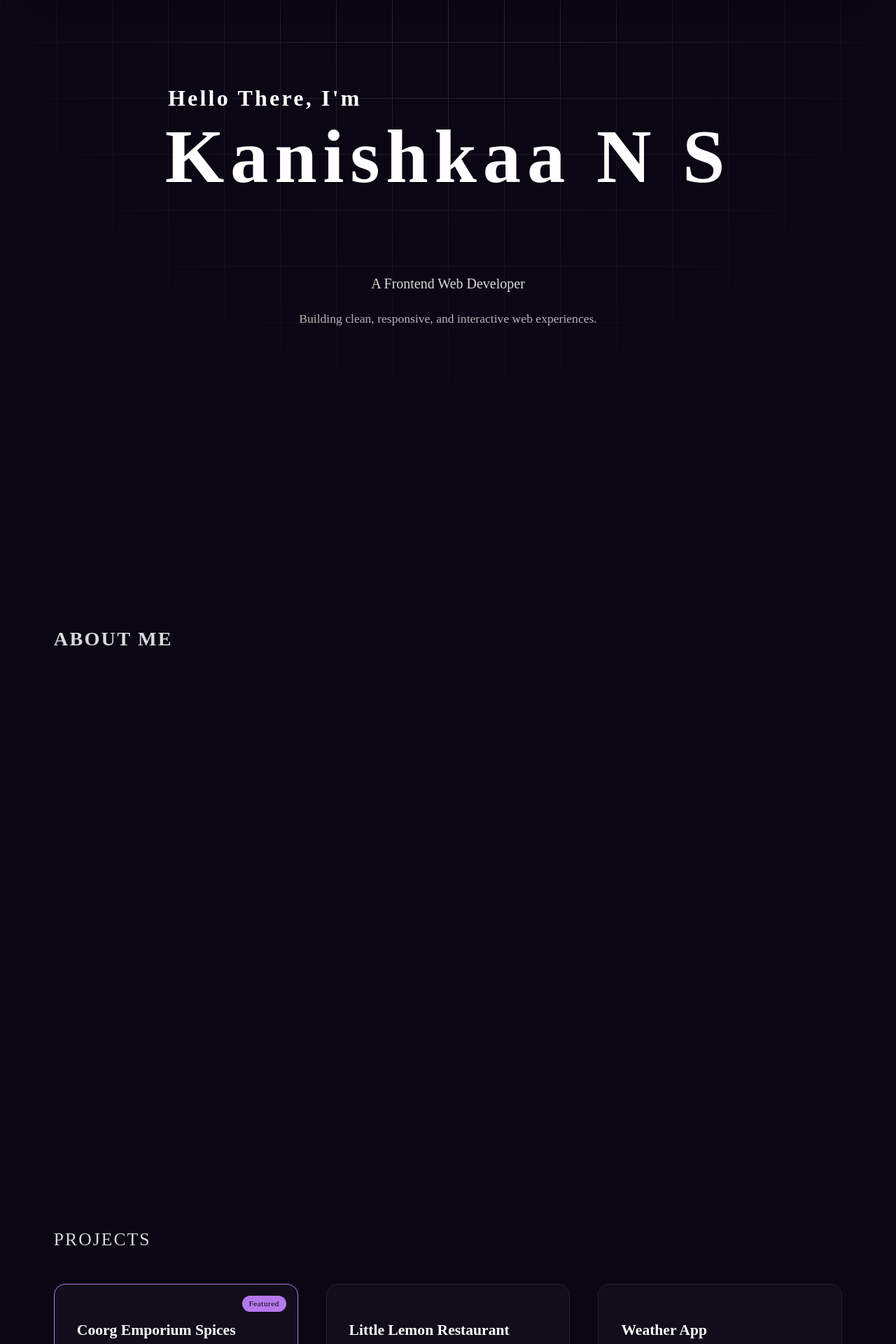
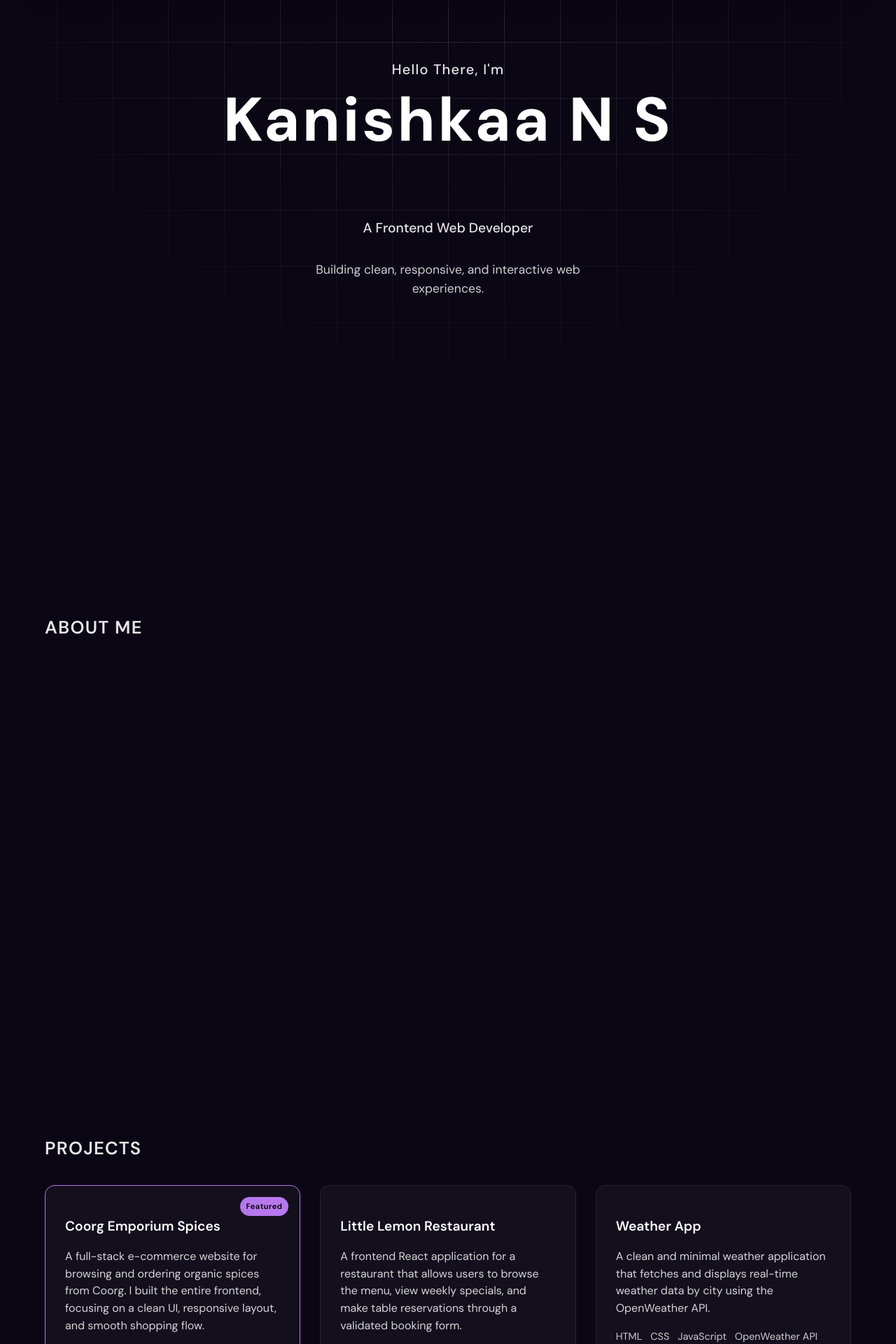
Before and after one commit to kanishkaaNS/Portfolio-website, a React (Vite) app: page / in a window 1280 px wide. Shown: the part 100-2020 px from the top of the page at 70% size. Built offline with nearby package versions, Linux system fonts and the light colour scheme.

Commit message:
Basic structuring of the website successfully completed

```diff
--- a/index.html
+++ b/index.html
@@ -4,6 +4,9 @@
     <meta charset="UTF-8" />
     <link rel="icon" type="image/svg+xml" href="/vite.svg" />
     <meta name="viewport" content="width=device-width, initial-scale=1.0" />
+    <link rel="preconnect" href="https://fonts.googleapis.com" />
+    <link rel="preconnect" href="https://fonts.gstatic.com" crossorigin />
+    <link href="https://fonts.googleapis.com/css2?family=DM+Sans:ital,opsz,wght@0,9..40,400;0,9..40,500;0,9..40,600;0,9..40,700;1,9..40,400&display=swap" rel="stylesheet" />
     <title>my-portfolio-app</title>
   </head>
   <body>
--- a/package.json
+++ b/package.json
@@ -10,6 +10,7 @@
     "preview": "vite preview"
   },
   "dependencies": {
+    "@emailjs/browser": "^4.4.1",
     "@studio-freight/lenis": "^1.0.42",
     "gsap": "^3.14.2",
     "motion": "^12.29.2",
--- a/src/App.jsx
+++ b/src/App.jsx
@@ -7,6 +7,7 @@ import Layout from "./components/Layout.jsx";
 import Hero from "./components/Hero.jsx";
 import About from './components/About.jsx';
 import Projects from './components/Projects.jsx';
+import Contact from './components/Contact.jsx';
 
 function App() {
 
@@ -73,7 +74,8 @@ function App() {
     <Layout>
       <Hero />
       <About />
-      <Projects/>
+      <Projects />
+      <Contact />
 
       {/* Temporary scroll space */}
       <section style={{ height: "100vh" }} />
--- /dev/null
+++ b/src/components/Contact.jsx
@@ -0,0 +1,72 @@
+import emailjs from "@emailjs/browser";
+
+function Contact() {
+    function sendEmail(e) {
+  e.preventDefault();
+
+  emailjs.sendForm(
+    "service_fsxnj4u",      // your Service ID
+    "template_sf6vpkn",     // your Template ID
+    e.target,
+    "svjoPap8Qh3RfOB5Z"         // your Public Key
+  )
+  .then(() => {
+    alert("Message sent successfully ✅");
+    e.target.reset();
+  })
+  .catch(() => {
+    alert("Something went wrong ❌");
+  });
+}
+
+  return (
+    <section id="contact" className="contact">
+      <div className="contact-wrapper">
+        <header className="contact-header">
+          <h2>Let’s talk</h2>
+          <p>
+            Got a project, idea, or just want to say hi?
+            My inbox is always open.
+          </p>
+        </header>
+
+        <form className="contact-form" onSubmit={sendEmail}>
+            <label>
+                Name
+                <input
+                type="text"
+                name="from_name"   // 👈 ADD THIS
+                placeholder="Your name"
+                required
+                />
+            </label>
+
+            <label>
+                Email
+                <input
+                type="email"
+                name="from_email"  // 👈 ADD THIS
+                placeholder="you@example.com"
+                required
+                />
+            </label>
+
+            <label>
+                Message
+                <textarea
+                name="message"     // 👈 ADD THIS
+                placeholder="Tell me about your idea..."
+                rows="5"
+                required
+                />
+            </label>
+
+            <button type="submit">Send message</button>
+            </form>
+
+      </div>
+    </section>
+  );
+}
+
+export default Contact;
--- a/src/index.css
+++ b/src/index.css
@@ -8,14 +8,22 @@
   box-sizing: border-box;
 }
 
-html,
+html {
+  font-size: 16px;
+  -webkit-font-smoothing: antialiased;
+  -moz-osx-font-smoothing: grayscale;
+}
+
 body {
   margin: 0;
   padding: 0;
   width: 100%;
   overflow-x: hidden;
   background-color: #0b0614;
-  color: white;
+  color: rgba(255, 255, 255, 0.92);
+  font-family: "DM Sans", system-ui, -apple-system, sans-serif;
+  font-size: 1rem;
+  line-height: 1.55;
 }
 
 header,
@@ -25,7 +33,7 @@ main {
 }
 
 main {
-  padding-top: 110px;
+  padding-top: 100px;
 }
 
 /* =========================
@@ -55,23 +63,24 @@ main {
   flex-direction: column;
   justify-content: center;
 
-  padding: 4rem clamp(1.25rem, 6vw, 10vw);
+  padding: 3rem clamp(1.25rem, 5vw, 8vw);
   color: white;
 
-  align-items: center;   /* horizontal centering */
-  text-align: center;    /* text alignment */
+  align-items: center;
+  text-align: center;
 }
 
 /* Intro label */
 .hero-intro {
   position: absolute;
-  top: 5rem;
-  left: 50%;                /* anchor point */
-  transform: translateX(-12.5em); /* 👈 CHANGE THIS VALUE */
+  top: 4rem;
+  left: 50%;
+  transform: translateX(-50%);
 
-  font-size: clamp(1rem, 2.5vw, 2rem);
-  letter-spacing: 0.1em;
-  opacity: 1;
+  font-size: clamp(1rem, 2.2vw, 1.25rem);
+  font-weight: 500;
+  letter-spacing: 0.06em;
+  opacity: 0.9;
   color: white;
   cursor: default;
 }
@@ -82,27 +91,29 @@ main {
 
 /* NAME */
 .hero-name {
-  font-size: clamp(3.2rem, 9vw, 6.8rem);
+  font-size: clamp(2.75rem, 8vw, 5.5rem);
   font-weight: 700;
-  letter-spacing: 0.08em;
-  line-height: 1.1;
+  letter-spacing: 0.04em;
+  line-height: 1.15;
   cursor: default;
 }
 
 /* ROLE */
 .hero-role {
-  margin-top: 1.25rem;
-  font-size: clamp(1rem, 2.5vw, 1.25rem);
-  opacity: 0.85;
+  margin-top: 1rem;
+  font-size: clamp(1.05rem, 2.2vw, 1.2rem);
+  font-weight: 500;
+  opacity: 0.9;
   cursor: default;
 }
 
 /* TAGLINE */
 .hero-tagline {
-  margin-top: 0.5rem;
-  max-width: 520px;
-  font-size: clamp(0.95rem, 2.5vw, 1.1rem);
-  opacity: 0.7;
+  margin-top: 0.75rem;
+  max-width: 480px;
+  font-size: clamp(1rem, 2vw, 1.1rem);
+  line-height: 1.5;
+  opacity: 0.8;
   cursor: default;
 }
 
@@ -134,8 +145,8 @@ main {
 
 .nav-item a {
   text-decoration: none;
-  color: rgba(255, 255, 255, 0.9);
-  font-size: 1rem;
+  color: rgba(255, 255, 255, 0.92);
+  font-size: 0.95rem;
   font-weight: 500;
   letter-spacing: 0.02em;
   transition: color 0.2s ease;
@@ -176,7 +187,7 @@ main {
 }
 
 .logo {
-  font-size: 1.1rem;
+  font-size: 1.05rem;
   font-weight: 600;
   text-decoration: none;
   color: white;
@@ -231,27 +242,27 @@ main {
 @media (max-width: 768px) {
   /* layout spacing */
   main {
-    padding-top: 90px;
+    padding-top: 88px;
   }
 
   /* navbar */
   .nav-container {
     width: calc(100% - 1.5rem);
-    height: 56px;
+    height: 52px;
     padding: 0 1.25rem;
-    top: 1rem;
+    top: 0.75rem;
   }
 
   .nav-list {
-    gap: 1.25rem;
+    gap: 1rem;
   }
 
   .nav-item a {
-    font-size: 0.9rem;
+    font-size: 0.875rem;
   }
 
   .logo {
-    font-size: 1rem;
+    font-size: 0.95rem;
   }
 
   /* calm grid on mobile */
@@ -262,89 +273,93 @@ main {
 
 /* About Me */
 .about {
-  padding: 4rem clamp(1.5rem, 6vw, 10vw);
+  padding: 3.5rem clamp(1.5rem, 5vw, 8vw);
   color: white;
 }
 
 /* Section title */
 .about-header h2 {
-  font-size: clamp(1.5rem, 2.2vw, 1.8rem);
+  font-size: clamp(1.35rem, 2vw, 1.6rem);
   font-weight: 600;
-  letter-spacing: 0.08em;
-  opacity: 0.85;
-  margin-bottom: 2.5rem;
+  letter-spacing: 0.05em;
+  opacity: 0.9;
+  margin-bottom: 1.75rem;
   text-transform: uppercase;
   cursor: default;
 }
 
 /* Text block */
 .about-content {
-  max-width: 800px;
+  max-width: 720px;
 }
 
 .about-text {
-  font-size: clamp(1.05rem, 1.4vw, 1.15rem);
+  font-size: clamp(1.05rem, 1.3vw, 1.125rem);
   line-height: 1.65;
-  opacity: 0.75;
-  margin-bottom: 1.6rem;
+  opacity: 0.85;
+  margin-bottom: 1.25rem;
   cursor: default;
+}
+
+.about-text:last-of-type {
+  margin-bottom: 0;
 }
 
 /* Interests */
 .about-interests {
-  margin-top: 4rem;
+  margin-top: 2.75rem;
   max-width: 640px;
 }
 
 .about-interests h3 {
-  font-size: 1.15rem;
-  font-weight: 500;
-  margin-bottom: 0.75rem;
-  opacity: 0.85;
-  letter-spacing: 0.06em;
+  font-size: 1.1rem;
+  font-weight: 600;
+  margin-bottom: 0.5rem;
+  opacity: 0.9;
+  letter-spacing: 0.04em;
   text-transform: uppercase;
 }
 
 .about-interests p {
   font-size: 1.05rem;
-  opacity: 0.7;
+  opacity: 0.82;
   line-height: 1.6;
   cursor: default;
 }
 
 /* Skills section */
 .skills {
-  margin-top: 4.5rem;
+  margin-top: 2.5rem;
 }
 
 .skills h3 {
-  font-size: 1.25rem; /* ↑ */
-  font-weight: 500;
-  margin-bottom: 2rem;
-  opacity: 0.85;
-  letter-spacing: 0.05em;
+  font-size: 1.1rem;
+  font-weight: 600;
+  margin-bottom: 1.25rem;
+  opacity: 0.9;
+  letter-spacing: 0.04em;
   text-transform: uppercase;
 }
 
 .skills-groups {
   display: grid;
-  grid-template-columns: repeat(auto-fit, minmax(220px, 1fr));
-  gap: 2rem 3rem;
+  grid-template-columns: repeat(auto-fit, minmax(200px, 1fr));
+  gap: 1.5rem 2rem;
 }
 
 .skill-group h4 {
-  font-size: 1rem; /* ↑ */
-  font-weight: 500;
-  margin-bottom: 0.75rem;
+  font-size: 0.95rem;
+  font-weight: 600;
+  margin-bottom: 0.5rem;
   opacity: 0.9;
   text-transform: uppercase;
-  letter-spacing: 0.06em;
+  letter-spacing: 0.04em;
 }
 
 .skill-group p {
-  margin: 0.4rem 0;
-  font-size: 1rem; /* ↑ */
-  opacity: 0.75;
+  margin: 0.35rem 0;
+  font-size: 0.95rem;
+  opacity: 0.82;
 
   display: flex;
   align-items: center;
@@ -365,18 +380,18 @@ main {
   flex-shrink: 0;
 }
 
- /*Projects*/
+/* Projects */
 .projects {
-  padding: 6rem clamp(1.25rem, 6vw, 10vw);
+  padding: 3.5rem clamp(1.5rem, 5vw, 8vw);
   color: white;
 }
 
 .projects-header h2 {
-  font-size: 1.6rem; /* ↑ */
-  font-weight: 500;
-  opacity: 0.85;
-  margin-bottom: 3rem;
-  letter-spacing: 0.08em;
+  font-size: clamp(1.35rem, 2vw, 1.6rem);
+  font-weight: 600;
+  opacity: 0.9;
+  margin-bottom: 2rem;
+  letter-spacing: 0.05em;
   text-transform: uppercase;
 }
 
@@ -384,16 +399,16 @@ main {
 .projects-grid {
   display: grid;
   grid-template-columns: repeat(auto-fit, minmax(280px, 1fr));
-  gap: 2.5rem;
+  gap: 1.75rem;
 }
 
 /* Card */
 .project-card {
   position: relative;
-  padding: 2rem;
-  border-radius: 16px;
+  padding: 1.5rem 1.75rem;
+  border-radius: 14px;
 
-  background: rgba(255, 255, 255, 0.03);
+  background: rgba(255, 255, 255, 0.04);
   border: 1px solid rgba(255, 255, 255, 0.08);
 
   backdrop-filter: blur(6px);
@@ -418,56 +433,58 @@ main {
   right: 1rem;
 
   font-size: 0.7rem;
-  padding: 0.35rem 0.6rem;
+  font-weight: 600;
+  padding: 0.3rem 0.55rem;
   border-radius: 999px;
 
   background: hsl(272, 76%, 70%);
   color: black;
-  font-weight: 500;
-  letter-spacing: 0.05em;
+  letter-spacing: 0.04em;
 }
 
 /* Title */
 .project-card h3 {
-  font-size: 1.35rem; /* ↑ */
-  margin-bottom: 0.75rem;
+  font-size: 1.2rem;
+  font-weight: 600;
+  margin-bottom: 0.6rem;
 }
 
 /* Description */
 .project-description {
-  font-size: 1.05rem; /* ↑ */
-  opacity: 0.75;
-  line-height: 1.6;   /* ↑ */
-  margin-bottom: 1.25rem;
+  font-size: 1rem;
+  opacity: 0.82;
+  line-height: 1.55;
+  margin-bottom: 1rem;
 }
 
 /* Tech */
 .project-tech {
   list-style: none;
   padding: 0;
-  margin: 0 0 1.5rem 0;
+  margin: 0 0 1.25rem 0;
 
   display: flex;
   flex-wrap: wrap;
-  gap: 0.5rem 1rem;
+  gap: 0.4rem 0.75rem;
 }
 
 .project-tech li {
-  font-size: 0.95rem; /* ↑ */
-  opacity: 0.7;
+  font-size: 0.9rem;
+  opacity: 0.78;
 }
 
 /* Links */
 .project-links {
   display: flex;
-  gap: 1.25rem;
+  gap: 1rem;
 }
 
 .project-links a {
-  font-size: 1rem; /* ↑ */
+  font-size: 0.95rem;
+  font-weight: 500;
   text-decoration: none;
   color: white;
-  opacity: 0.8;
+  opacity: 0.88;
   transition: color 0.2s ease, opacity 0.2s ease;
 }
 
@@ -478,26 +495,26 @@ main {
 
 /* Currently Working On (inside Projects) */
 .projects-current {
-  margin-top: 6rem;
-  max-width: 720px;
+  margin-top: 3.5rem;
+  max-width: 680px;
 }
 
 .projects-current-title {
-  font-size: 1.3rem; /* ↑ */
-  font-weight: 500;
-  margin-bottom: 2rem;
-  opacity: 0.85;
-  letter-spacing: 0.06em;
+  font-size: 1.1rem;
+  font-weight: 600;
+  margin-bottom: 1.25rem;
+  opacity: 0.9;
+  letter-spacing: 0.04em;
   text-transform: uppercase;
 }
 
 /* Card */
 .current-card {
   position: relative;
-  padding: 2rem;
-  border-radius: 16px;
+  padding: 1.5rem 1.75rem;
+  border-radius: 14px;
 
-  background: rgba(255, 255, 255, 0.03);
+  background: rgba(255, 255, 255, 0.04);
   border: 1px dashed rgba(255, 255, 255, 0.15);
 
   backdrop-filter: blur(6px);
@@ -511,29 +528,107 @@ main {
   right: 1rem;
 
   font-size: 0.7rem;
-  padding: 0.35rem 0.6rem;
+  font-weight: 500;
+  padding: 0.3rem 0.55rem;
   border-radius: 999px;
 
   background: rgba(255, 255, 255, 0.15);
   color: white;
-  letter-spacing: 0.05em;
+  letter-spacing: 0.04em;
 }
 
 /* Text */
 .current-card h4 {
-  font-size: 1.25rem; /* ↑ */
+  font-size: 1.15rem;
+  font-weight: 600;
+  margin-bottom: 0.6rem;
+}
+
+.current-description {
+  font-size: 1rem;
+  opacity: 0.82;
+  line-height: 1.55;
   margin-bottom: 0.75rem;
 }
 
-.current-description {
-  font-size: 1.05rem; /* ↑ */
-  opacity: 0.75;
-  line-height: 1.6;   /* ↑ */
-  margin-bottom: 1rem;
+.current-note {
+  font-size: 0.9rem;
+  opacity: 0.68;
+  font-style: italic;
 }
 
-.current-note {
-  font-size: 0.95rem; /* ↑ */
-  opacity: 0.6;
-  font-style: italic;
+.contact {
+  background: #0b0614;
+  padding: 6rem 1.5rem;
 }
+
+.contact-wrapper {
+  max-width: 720px;
+  margin: 0 auto;
+}
+
+.contact-header h2 {
+  font-size: 2rem;
+  color: white;
+  margin-bottom: 0.5rem;
+}
+
+.contact-header p {
+  color: rgba(255, 255, 255, 0.7);
+  margin-bottom: 3rem;
+  line-height: 1.6;
+}
+
+.contact-form {
+  display: flex;
+  flex-direction: column;
+  gap: 1.5rem;
+}
+
+.contact-form label {
+  display: flex;
+  flex-direction: column;
+  gap: 0.4rem;
+  color: white;
+  font-size: 0.9rem;
+}
+
+.contact-form input,
+.contact-form textarea {
+  background: rgba(255, 255, 255, 0.04);
+  border: 1px solid rgba(255, 255, 255, 0.12);
+  border-radius: 10px;
+  padding: 0.75rem 0.9rem;
+  color: white;
+  font-size: 0.95rem;
+}
+
+.contact-form input::placeholder,
+.contact-form textarea::placeholder {
+  color: rgba(255, 255, 255, 0.4);
+}
+
+.contact-form input:focus,
+.contact-form textarea:focus {
+  outline: none;
+  border-color: hsl(272, 76%, 70%);
+  box-shadow: 0 0 0 2px hsla(272, 76%, 70%, 0.25);
+}
+
+.contact-form button {
+  margin-top: 1rem;
+  align-self: flex-start;
+  background: hsl(272, 76%, 70%);
+  color: #0b0614;
+  border: none;
+  padding: 0.7rem 1.4rem;
+  border-radius: 999px;
+  font-weight: 600;
+  cursor: pointer;
+  transition: transform 0.15s ease, box-shadow 0.15s ease;
+}
+
+.contact-form button:hover {
+  transform: translateY(-2px);
+  box-shadow: 0 8px 30px hsla(272, 76%, 70%, 0.4);
+}
```
Also changed, not shown: 1 other file (tests, documents, lock files or other folders).
